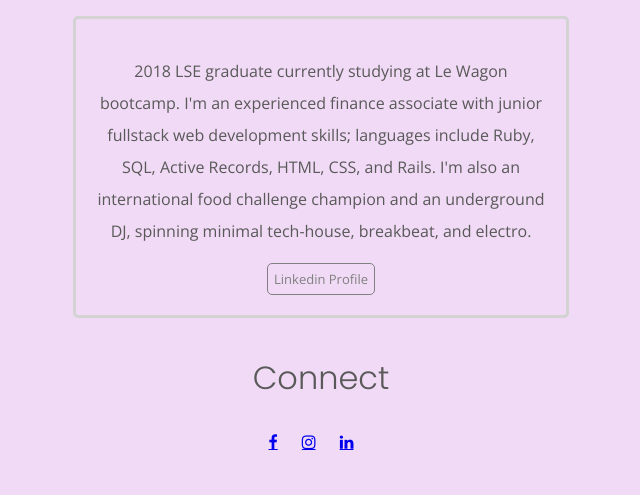
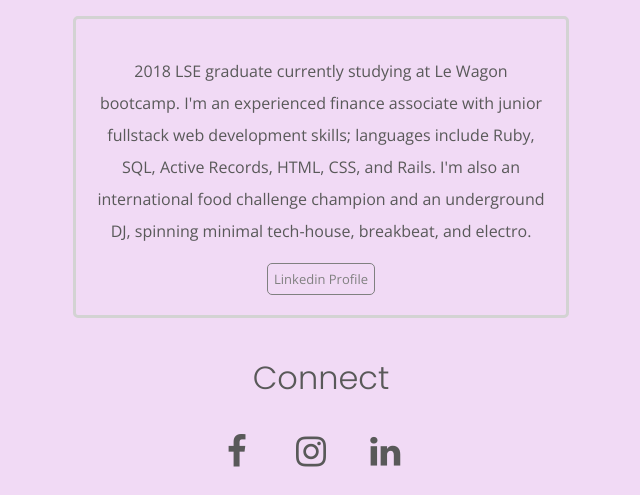
Before and after one commit to dfhowitt/profile, a plain HTML site: page index.html in a window 1280 px wide. Shown: the part 551-1046 px from the top of the page, without its empty margins (319-959 px from the left). Drawn offline with nearby package versions, Linux system fonts and the light colour scheme.

Commit message:
My profile page

```diff
--- a/style.css
+++ b/style.css
@@ -8,23 +8,6 @@ body {
   text-align: center;
   display: center;
   }
-
-/*@media (max-width: 960px) {
-  .bio {
-    width: 800px;
-  }
-}
-@media (max-width: 720px) {
-  .bio {
-    width: 500px;
-  }
-}
-@media (max-width: 540px) {
-  .bio {
-    width: 300px;
-  }
-}*/
-
 
 h1 {
   font-family: 'Poppins', sans-serif;
@@ -75,7 +58,7 @@ ul {
   width: 450px;
 }
 
-a:hover {
+.bio a:hover {
   color: white;
   background-color: #eb99ff;
   border: 2px solid white;
@@ -95,7 +78,18 @@ a:hover {
 .list-inline {
   display: inline-block;
   padding: 10px 20px;
+  width: 50px;
+  font-size: 35px;
   list-style: none;
   padding-left: 0px;
+}
+
+.fa {
   text-decoration: none;
+  color: #595959;
 }
+
+.fa:hover {
+  opacity: 0.7;
+  color:purple;
+}
```
